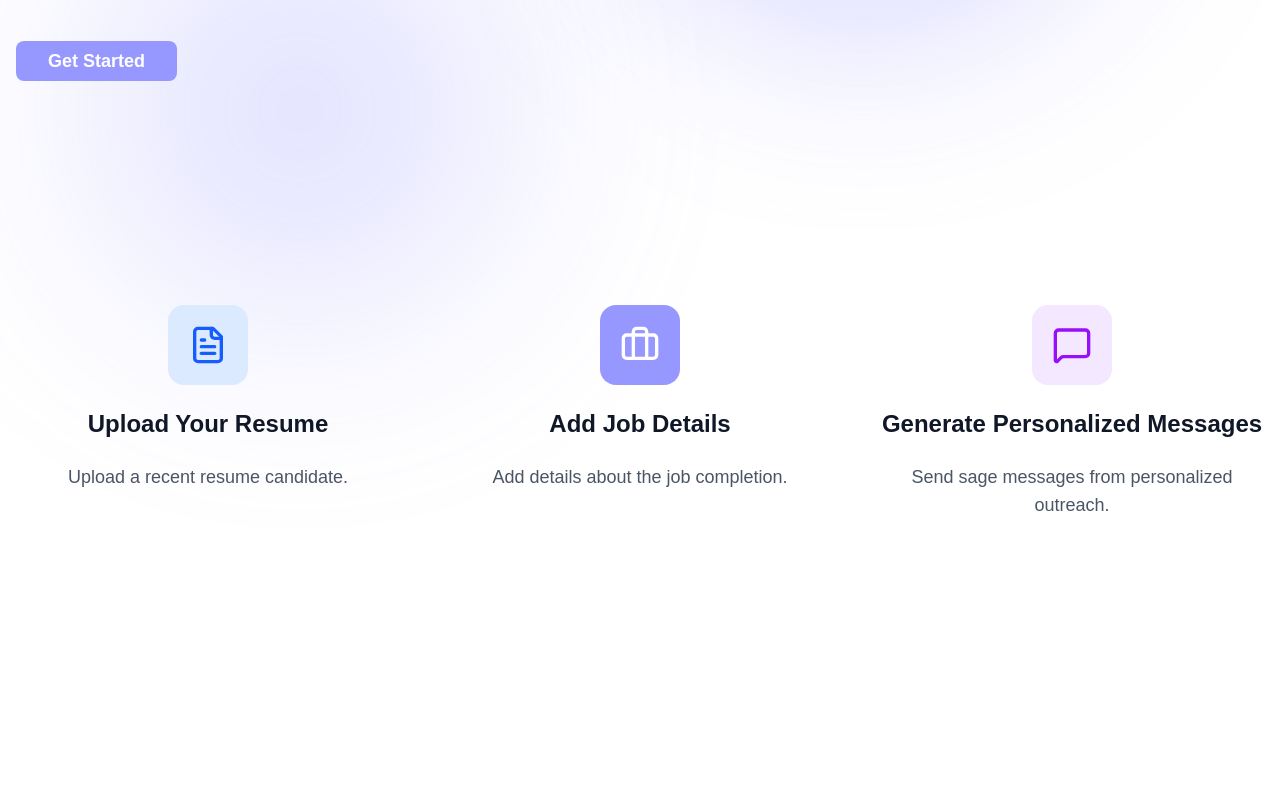
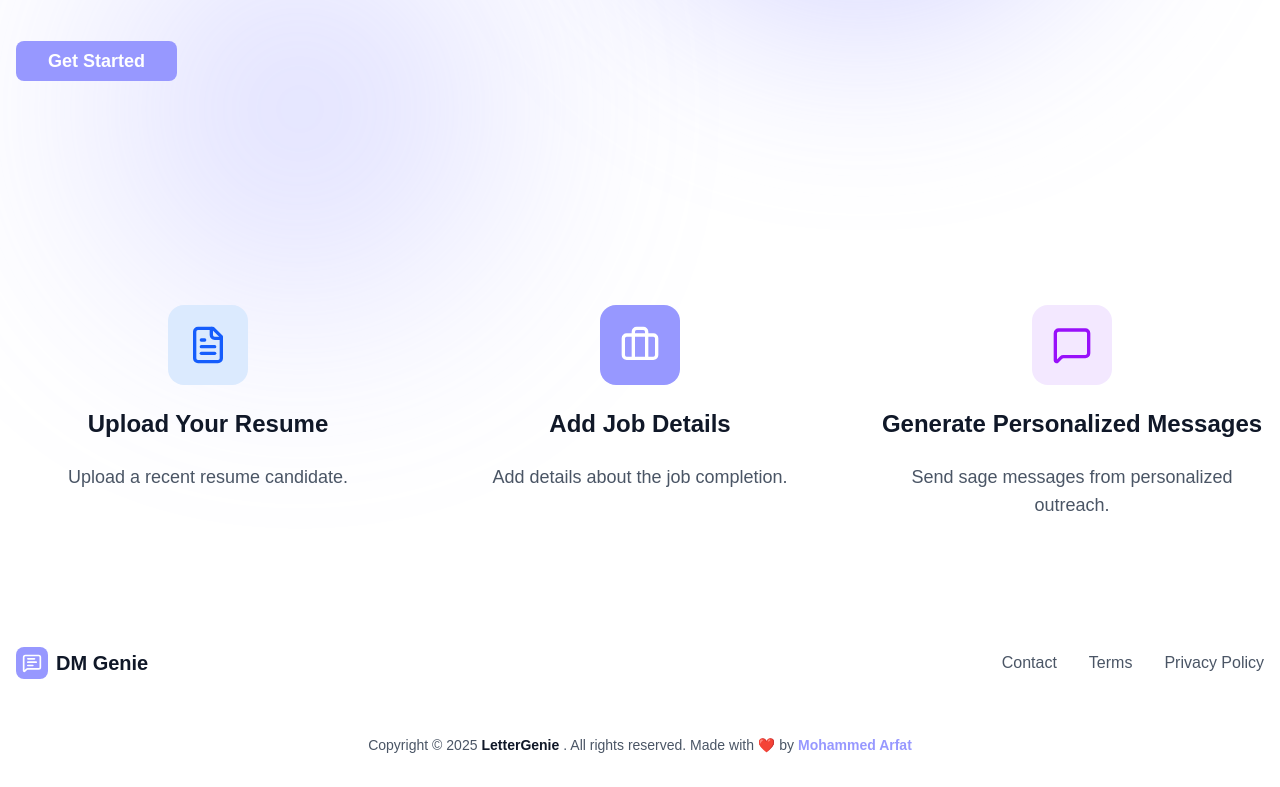
Before and after one commit to mdarfatwork/dmgenie, a Next.js app: page / in a window 1280 px wide. Shown: the part 591-1378 px from the top of the page. Before the commit the page ends 1206 px from the top, so only its background shows below. Built offline with nearby package versions, Linux system fonts and the light colour scheme.

Commit message:
footer added

```diff
--- a/src/app/layout.tsx
+++ b/src/app/layout.tsx
@@ -2,6 +2,7 @@ import type { Metadata } from "next";
 import { Geist, Geist_Mono } from "next/font/google";
 import "./globals.css";
 import Navbar from "@/components/navbar";
+import Footer from "@/components/footer";
 
 const geistSans = Geist({
   variable: "--font-geist-sans",
@@ -27,9 +28,9 @@ export default function RootLayout({
   return (
     <html lang="en">
       <body
-        className={`${geistSans.variable} ${geistMono.variable} antialiased `}
+        className={`${geistSans.variable} ${geistMono.variable} antialiased`}
       >
-        {/* Background Gradient */}
+
         <div className="absolute inset-0 -z-10 h-full w-full bg-white">
           <div className="absolute top-0 right-0 h-[500px] w-[500px] -translate-x-1/3 translate-y-1/4 rounded-full bg-[#9798ff] opacity-40 blur-[100px]" />
           <div className="absolute bottom-0 left-0 h-[400px] w-[400px] translate-x-1/4 translate-y-1/4 rounded-full bg-[#9798ff] opacity-30 blur-[120px]" />
@@ -37,6 +38,7 @@ export default function RootLayout({
 
         <Navbar />
         {children}
+        <Footer />
       </body>
     </html>
   );
--- /dev/null
+++ b/src/components/footer.tsx
@@ -0,0 +1,58 @@
+import Link from "next/link";
+import { MessageSquareText } from "lucide-react";
+
+export default function Footer() {
+  const currentYear = new Date().getFullYear();
+
+  return (
+    <footer className="container mx-auto px-4 py-8">
+      <div className="flex flex-col md:flex-row justify-between items-center space-y-6 md:space-y-0">
+        <div className="flex items-center space-x-2">
+          <div className="w-8 h-8 bg-[#9798ff] rounded-lg flex items-center justify-center">
+            <MessageSquareText className="w-5 h-5 text-white" />
+          </div>
+          <span className="text-xl font-bold text-gray-900">DM Genie</span>
+        </div>
+
+        <nav className="flex flex-col md:flex-row items-center space-y-4 md:space-y-0 md:space-x-8">
+          <Link
+            href="/contact"
+            className="text-gray-600 hover:text-[#9798ff] transition-colors duration-200 font-medium"
+          >
+            Contact
+          </Link>
+          <Link
+            href="/terms"
+            className="text-gray-600 hover:text-[#9798ff] transition-colors duration-200 font-medium"
+          >
+            Terms
+          </Link>
+          <Link
+            href="/privacy"
+            className="text-gray-600 hover:text-[#9798ff] transition-colors duration-200 font-medium"
+          >
+            Privacy Policy
+          </Link>
+        </nav>
+      </div>
+
+      <div className="mt-8 pt-6">
+        <div className="text-center text-gray-600 text-sm">
+          <p className="flex flex-wrap justify-center items-center gap-1">
+            <span>Copyright</span>
+            <span>© {currentYear}</span>
+            <span className="font-bold text-gray-900">LetterGenie</span>
+            <span>. All rights reserved. Made with ❤️ by</span>
+            <Link
+              href="https://www.linkedin.com/in/momin-mohammed-arfat/"
+              target="_blank"
+              className="font-bold text-[#9798ff] hover:text-[#8889ff] transition-colors duration-200"
+            >
+              Mohammed Arfat
+            </Link>
+          </p>
+        </div>
+      </div>
+    </footer>
+  );
+}
```
